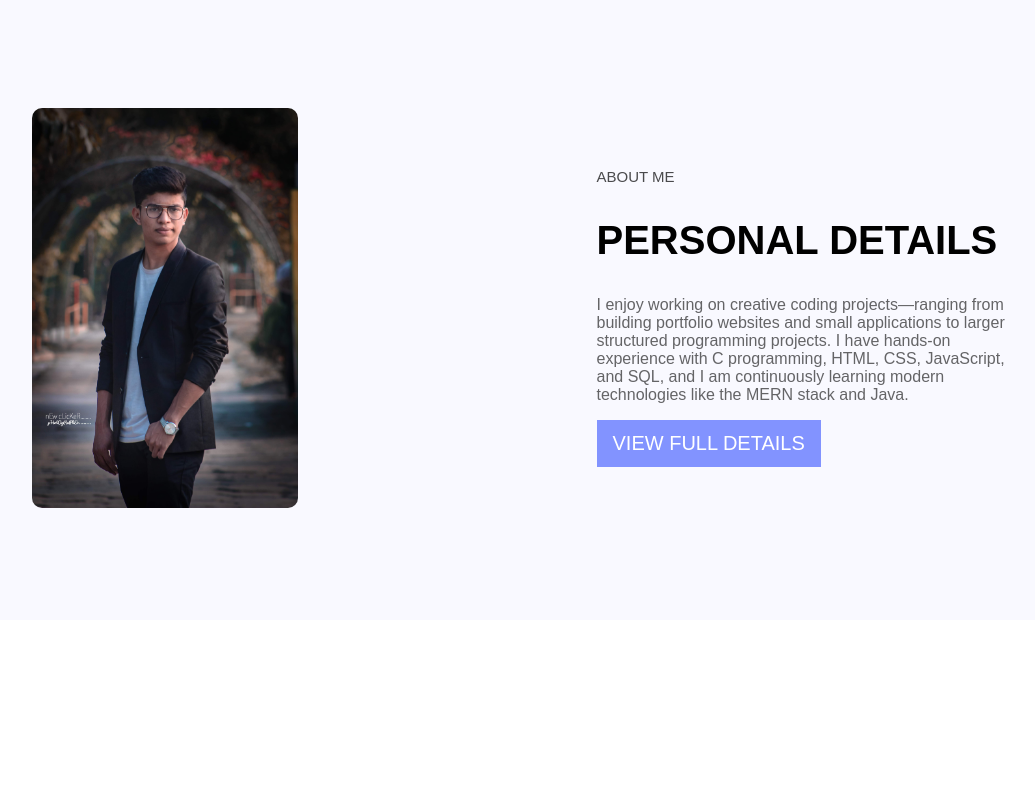
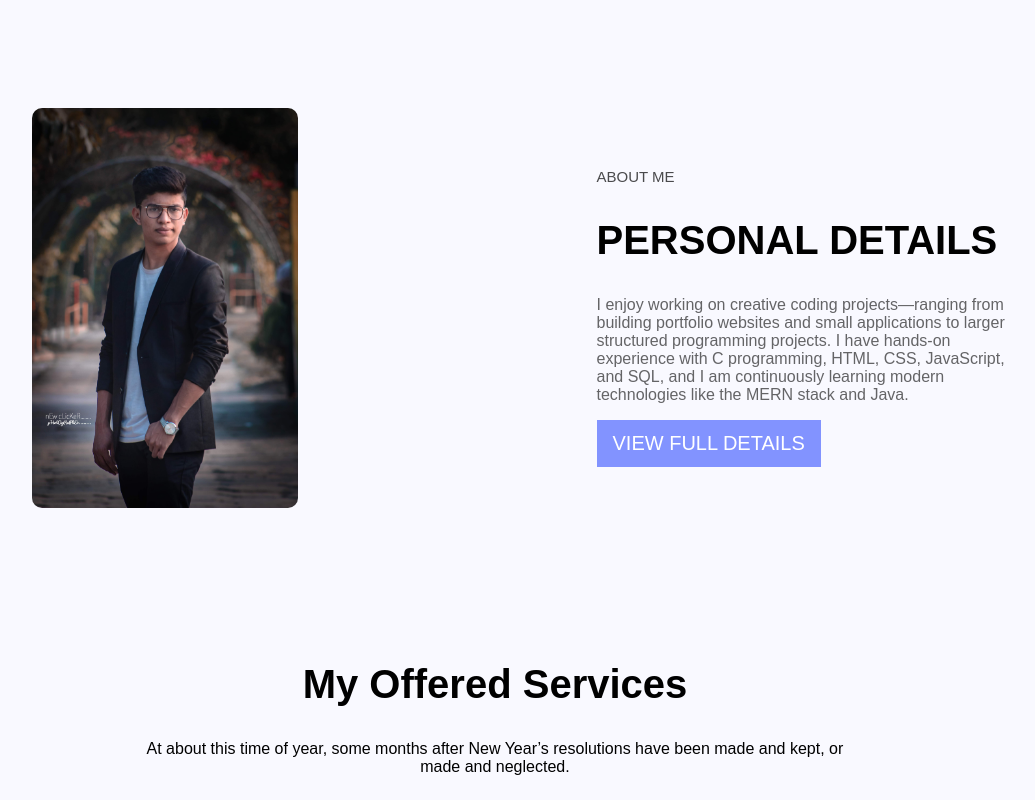
Before and after one commit to atef5922/Portfolio, a plain HTML site: page index.html in a window 1280 px wide. Shown: the part 700-1500 px from the top of the page, without its empty margins (145-1180 px from the left). Before the commit the page ends 1320 px from the top, so only its background shows below. Drawn offline with Linux system fonts and the light colour scheme.

Commit message:
Add Section3

```diff
--- a/index.html
+++ b/index.html
@@ -59,7 +59,10 @@
         <div class="text2">
             <h3>ABOUT ME</h3>
             <h1>PERSONAL DETAILS</h1>
-            <p>I enjoy working on creative coding projects—ranging from building portfolio websites and small applications to larger structured programming projects. I have hands-on experience with C programming, HTML, CSS, JavaScript, and SQL, and I am continuously learning modern technologies like the MERN stack and Java.</p>
+            <p>I enjoy working on creative coding projects—ranging from building portfolio websites and small
+                applications to larger structured programming projects. I have hands-on experience with C programming,
+                HTML, CSS, JavaScript, and SQL, and I am continuously learning modern technologies like the MERN stack
+                and Java.</p>
             <input type="button" value="VIEW FULL DETAILS">
         </div>
 
@@ -67,6 +70,21 @@
 
     <!--Section Two End-->
 
+    <!--Section third Start-->
+
+    <section class="section3">
+        <div class="text3">
+            <h1>My Offered Services</h1>
+            <p>At about this time of year, some months after New Year’s resolutions have been made and kept, or made and
+                neglected.
+            </p>
+        </div>
+
+        <div class="">
+
+        </div>
+    </section>
+
 
 </body>
 
--- a/style.css
+++ b/style.css
@@ -185,3 +185,27 @@ section {
     outline: none;
 }
 /*Section two end */
+
+
+.section3{
+    width: 100%;
+    height: 180px;
+    display: flex;
+    justify-content: center;
+    align-items: center;
+    flex-direction: column;
+}
+
+.text3 h1{
+text-align: center;
+align-items: center;
+font-size: 40px;
+}
+
+.text3 p{
+    text-align: center;
+    align-items: center;
+    width: 70%;
+    font-size: 16px;
+    padding-left: 150px;
+}
```
